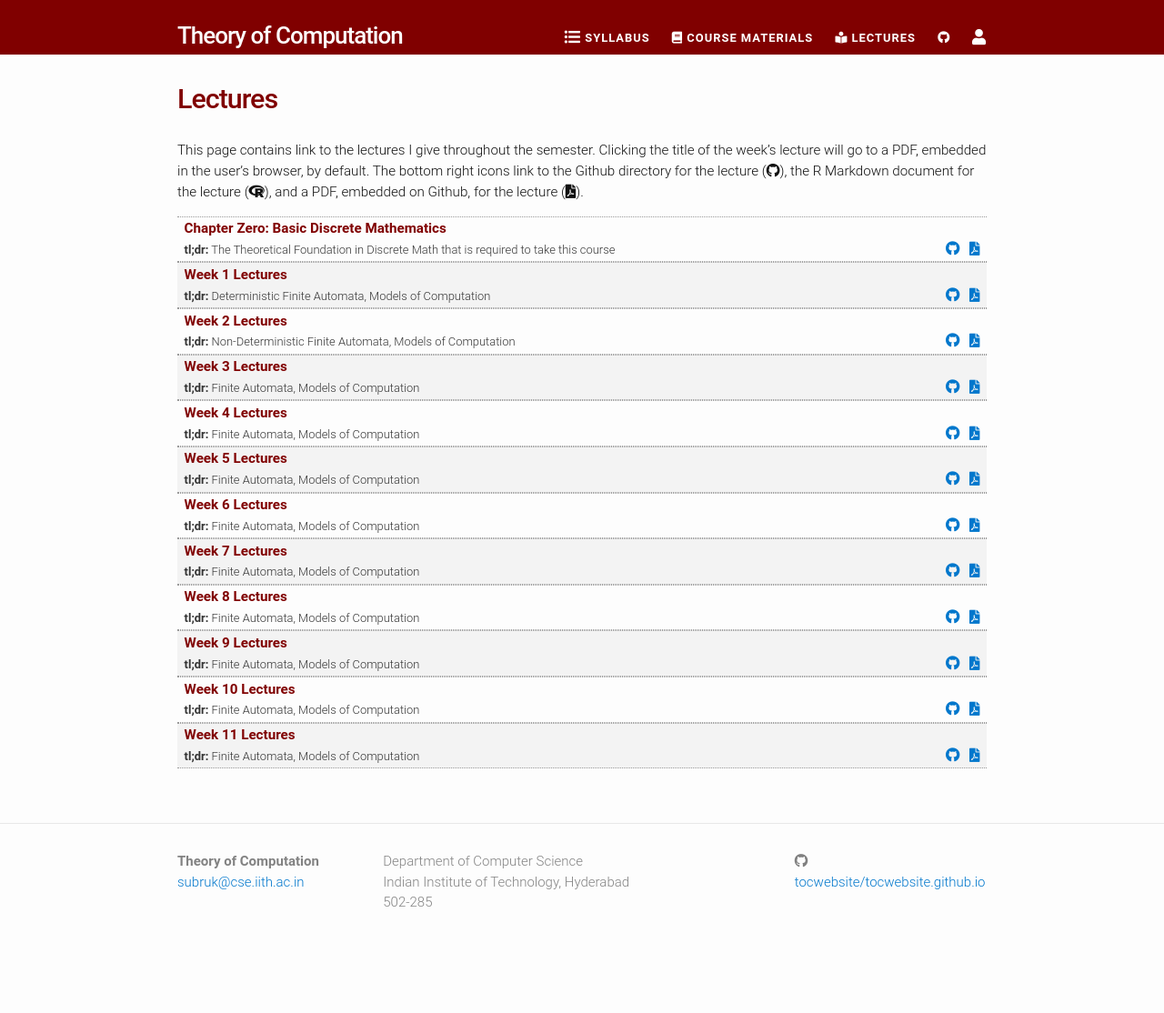
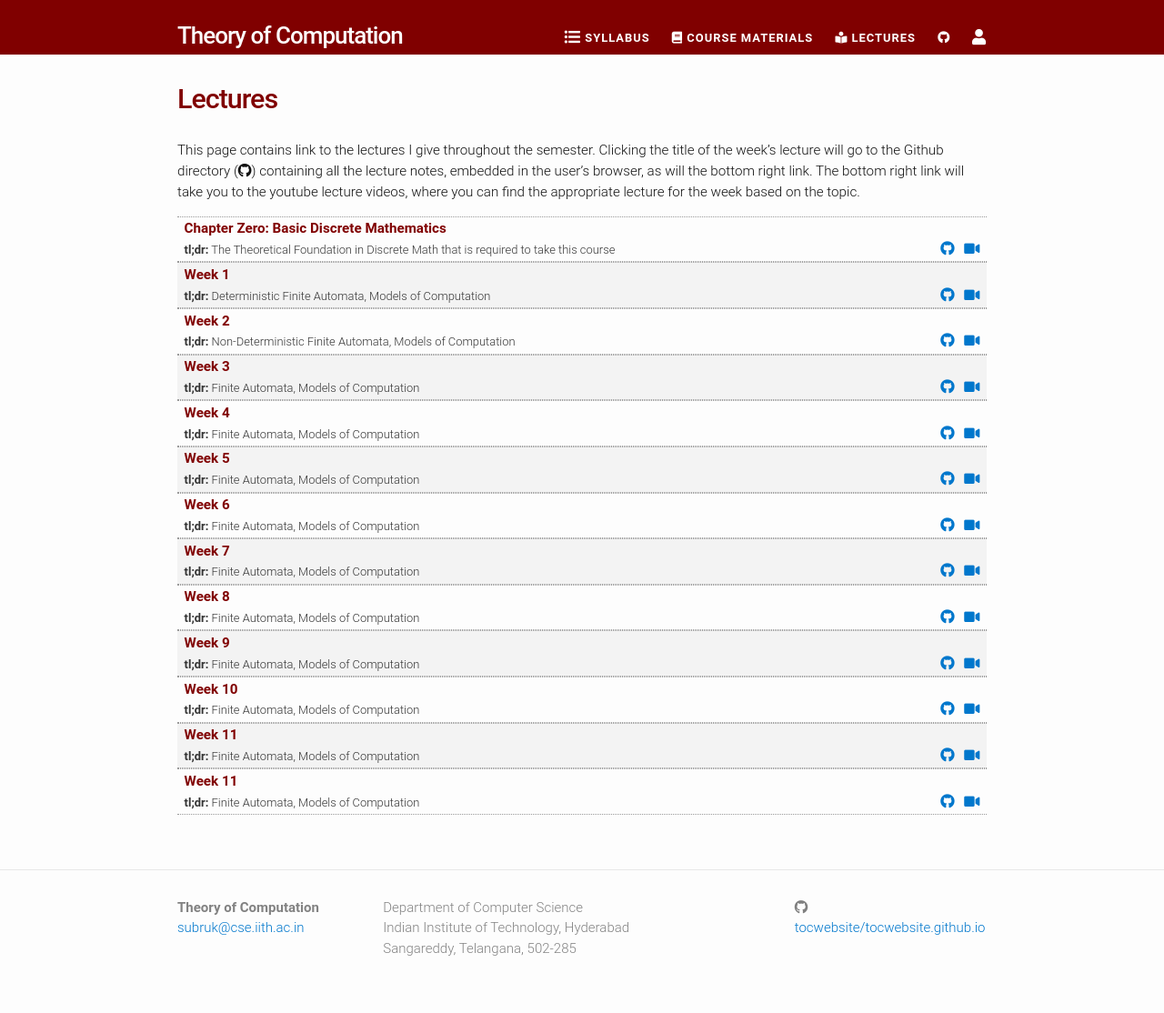
Before and after one commit to tocwebsite/tocwebsite.github.io, a Jekyll site: the page built from lectures.md, in a window 1280 px wide. Shown: the whole page at 91% size. Built offline with Jekyll 4.4.1, drawn with Linux system fonts in a browser that asks for light colours; nearby versions of some CDN libraries; before the commit the page ends 1064 px from its top, so only the background shows below that.

Commit message:
Make format changes to link

```diff
--- a/_config.yml
+++ b/_config.yml
@@ -5,6 +5,7 @@
     Welcome to Computability theory - CS2030.
     This course covers the fundamentals of computation. We cover Finite Automata, Context Free languages, and Turing Machines.
     If time permits, we will also study more advanced problems in computational complexity theory.
+    The course is being offered on the NPTEL Swayam portal also.
 baseurl: "" # the subpath of your site, e.g. /blog/
 url: "https://tocwebsite.github.io" # the base hostname & protocol for your site
 syllabus: "syllabus/svm-rmarkdown-syllabus-example.pdf"
@@ -17,7 +18,7 @@
 address: |
     Department of Computer Science
     Indian Institute of Technology, Hyderabad
-    502-285
+    Sangareddy, Telangana, 502-285
 
 
 # Build settings
--- a/_data/lectures.yml
+++ b/_data/lectures.yml
@@ -3,62 +3,65 @@
   dirname: untitled-lecture
   tldr: "The Theoretical Foundation in Discrete Math that is required to take this course"
 
-- title: "Week 1 Lectures"
+- title: "Week 1"
   filename:
   dirname: TOC/Theory of Computation/Week 01
   tldr: "Deterministic Finite Automata, Models of Computation"
 
 
-- title: "Week 2 Lectures"
+- title: "Week 2"
   filename:
   dirname: TOC/Theory of Computation/Week 02
   tldr: "Non-Deterministic Finite Automata, Models of Computation"
 
-- title: "Week 3 Lectures"
+- title: "Week 3"
   filename:
   dirname: TOC/Theory of Computation/Week 03
   tldr: "Finite Automata, Models of Computation"
 
-- title: "Week 4 Lectures"
+- title: "Week 4"
   filename:
   dirname: TOC/Theory of Computation/Week 04
   tldr: "Finite Automata, Models of Computation"
 
-- title: "Week 5 Lectures"
+- title: "Week 5"
   filename:
   dirname: TOC/Theory of Computation/Week 05
   tldr: "Finite Automata, Models of Computation"
 
-- title: "Week 6 Lectures"
+- title: "Week 6"
   filename:
   dirname: TOC/Theory of Computation/Week 06
   tldr: "Finite Automata, Models of Computation"
 
-- title: "Week 7 Lectures"
+- title: "Week 7"
   filename:
   dirname: TOC/Theory of Computation/Week 07
   tldr: "Finite Automata, Models of Computation"
 
-- title: "Week 8 Lectures"
+- title: "Week 8"
   filename:
   dirname: TOC/Theory of Computation/Week 08
   tldr: "Finite Automata, Models of Computation"
 
-- title: "Week 9 Lectures"
+- title: "Week 9"
   filename:
   dirname: TOC/Theory of Computation/Week 09
   tldr: "Finite Automata, Models of Computation"
 
-- title: "Week 10 Lectures"
+- title: "Week 10"
   filename:
   dirname: TOC/Theory of Computation/Week 10
   tldr: "Finite Automata, Models of Computation"
 
-- title: "Week 11 Lectures"
+- title: "Week 11"
   filename:
   dirname: TOC/Theory of Computation/Week 11
   tldr: "Finite Automata, Models of Computation"
 
-
+- title: "Week 11"
+  filename:
+  dirname: TOC/Theory of Computation/Week 11
+  tldr: "Finite Automata, Models of Computation"
 # - title: "Week 2"
 #   filename:
--- a/lectures.md
+++ b/lectures.md
@@ -22,18 +22,18 @@ permalink: /lectures/
 
 </ul> -->
 
-This page contains link to the lectures I give throughout the semester. Clicking the title of the week's lecture will go to a PDF, embedded in the user's browser, by default. The bottom right icons link to the Github directory for the lecture (<i class="fab fa-github"></i>), the R Markdown document for the lecture (<i class="fab fa-r-project"></i>), and a PDF, embedded on Github, for the lecture (<i class="fas fa-file-pdf"></i>).
+This page contains link to the lectures I give throughout the semester. Clicking the title of the week's lecture will go to the Github directory (<i class="fab fa-github"></i>) containing all the lecture notes, embedded in the user's browser, as will the bottom right link. The bottom right link will take you to the youtube lecture videos, where you can find the appropriate lecture for the week based on the topic.
 
 <ul id="archive">
 {% for lectures in site.data.lectures %}
       <li class="archiveposturl">
-        <span><a href="{{ site.url }}/{{ lectures.dirname }}/{{ lectures.filename }}">{{ lectures.title }}</a></span><br>
+        <span><a href="https://github.com/{{ site.githubdir}}/tree/master/{{ lectures.dirname }}">{{ lectures.title }}</a></span><br>
 <span class = "postlower">
 <strong>tl;dr:</strong> {{ lectures.tldr }}</span>
 <strong style="font-size:100%; font-family: 'Roboto', Roboto; float:right; padding-right: .5em">
 	<a href="https://github.com/{{ site.githubdir}}/tree/master/{{ lectures.dirname }}"><i class="fab fa-github"></i></a>&nbsp;&nbsp;
 <!-- <a href="https://github.com/{{ site.githubdir}}/tree/master/{{ lectures.dirname }}/{{ lectures.filename}}.Rmd"><i class="fab fa-r-project"></i></a>&nbsp;&nbsp; -->
-<a href="https://github.com/{{ site.githubdir}}/blob/master/{{ lectures.dirname }}/{{ lectures.filename}}.pdf"><i class="fas fa-file-pdf"></i></a>
+<a href="https://www.youtube.com/playlist?list=PLyqSpQzTE6M9-v4V62bCygAVYGluaijyo"><i class="fas fa-video"></i></a>
 </strong>
       </li>
 {% endfor %}
```
